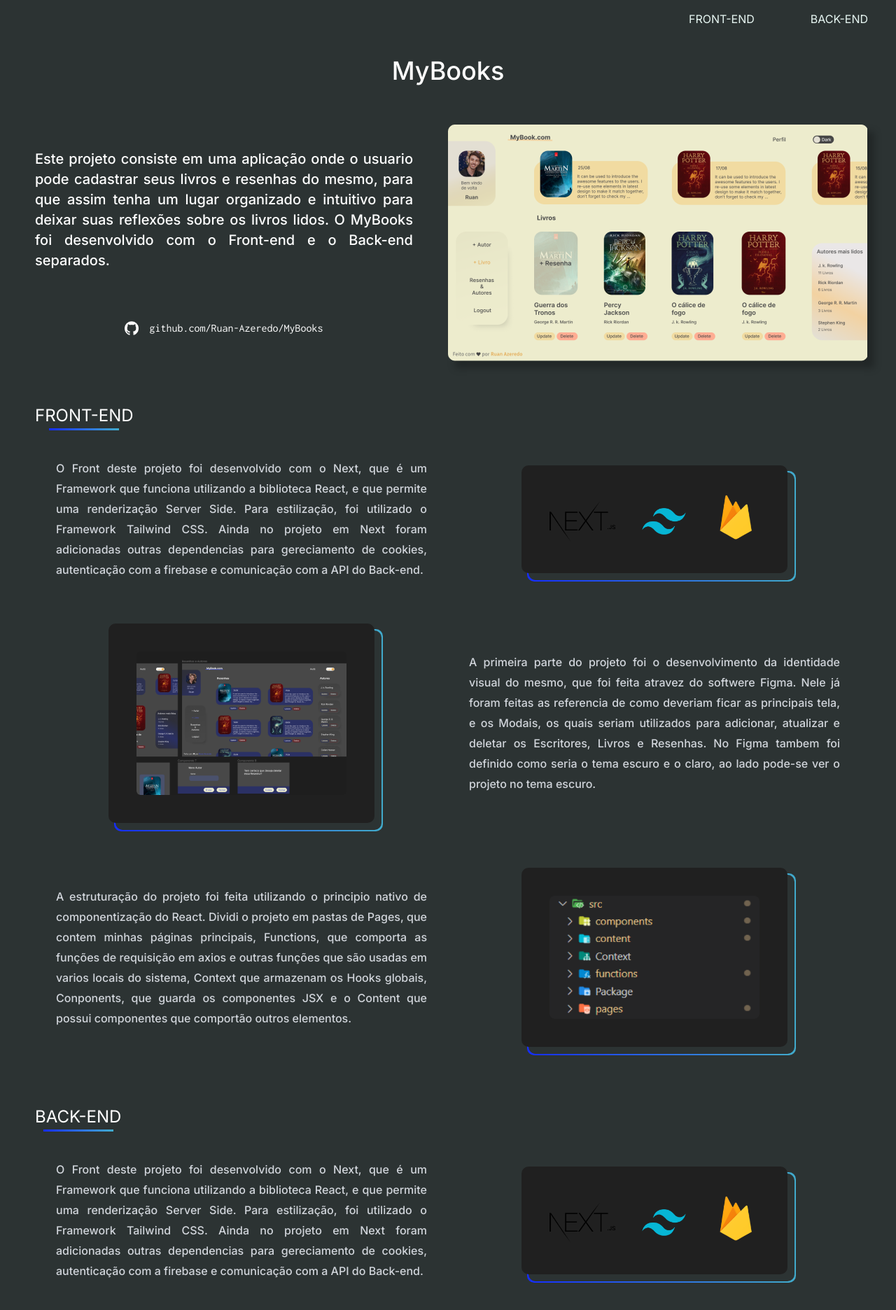
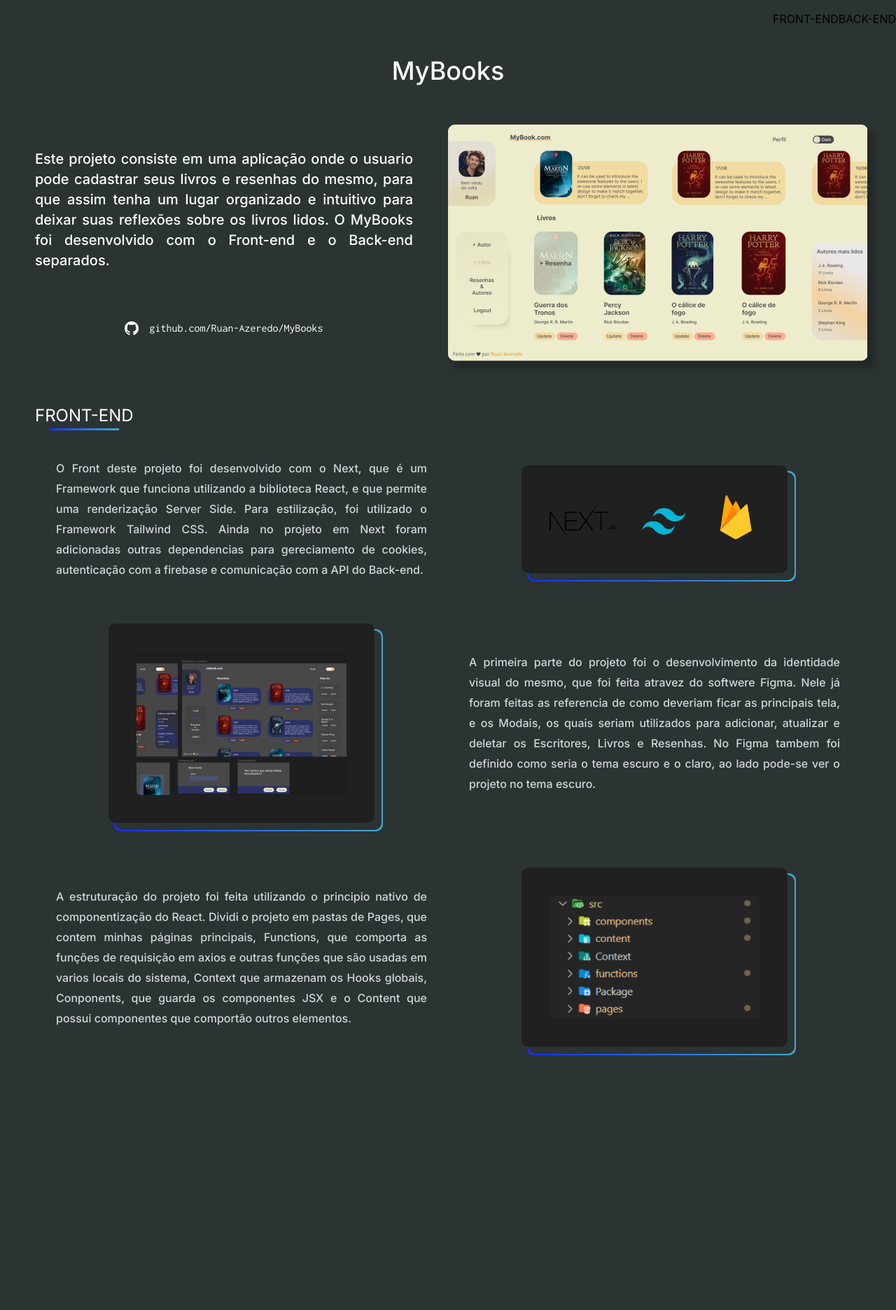
Before and after one commit to Ruan-Azeredo/portifolio, a React (Create React App) app: page /MyBooks in a window 1280 px wide. Shown: the top 1872 px of the page at 70% size. After the commit the page ends 1558 px from the top, so only its background shows below. Built offline with nearby package versions, Linux system fonts and the light colour scheme; a web font is replaced by a local one.

Commit message:
:sparkles: feat: funcionalidade but front/back

```diff
--- a/src/PageProjetoLayout.jsx
+++ b/src/PageProjetoLayout.jsx
@@ -1,3 +1,4 @@
+import { useState } from "react"
 import ConteudoPageProj from "./components/ConteudoPageProj"
 
 export default function PageProjetoLayout(props) {
@@ -9,12 +10,18 @@ export default function PageProjetoLayout(props) {
     const type = props.type
     const conteudo = props.conteudo
 
+    const [display, setDisplay] = useState(['', 'hidden'])
+
+    const HandleSetDisplay = (value) => {
+        value == 'front' ? setDisplay(['', 'hidden']) : setDisplay(['hidden', ''])
+    }
+
     return (
         <div>
             {frontAndBack ? (
                 <div className="nav">
-                    <div>FRONT-END</div>
-                    <div>BACK-END</div>
+                    <button onClick={() => HandleSetDisplay('front')}>FRONT-END</button>
+                    <button onClick={() => HandleSetDisplay('back')}>BACK-END</button>
                 </div>
             ) : null}
             <div className="header">
@@ -33,7 +40,7 @@ export default function PageProjetoLayout(props) {
                 </div>
             </div>
             {type != 'back' ? (
-                <div className="front-container">
+                <div className={`front-container ${display[0]}`}>
                     <div className="tag-type">
                         <div>FRONT-END</div>
                         <div className="line-gradient"></div>
@@ -46,7 +53,7 @@ export default function PageProjetoLayout(props) {
                 </div>
             ) : null}
             {type != 'front' ? (
-                <div className="back-container">
+                <div className={`back-container ${display[1]}`}>
                     <div className="tag-type">
                         <div>BACK-END</div>
                         <div className="line-gradient"></div>
```
